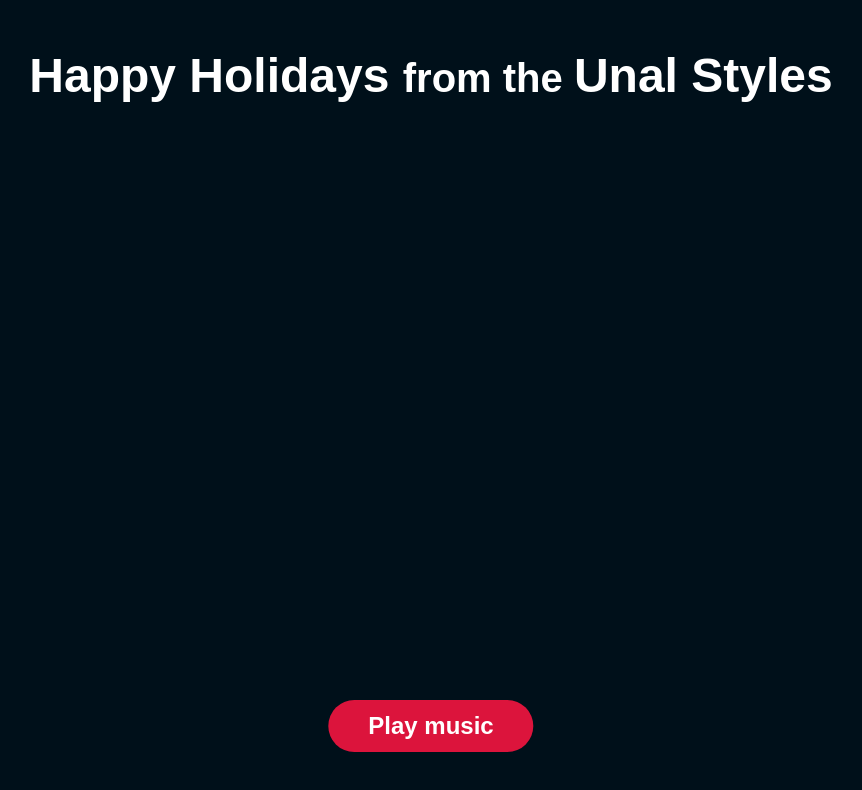
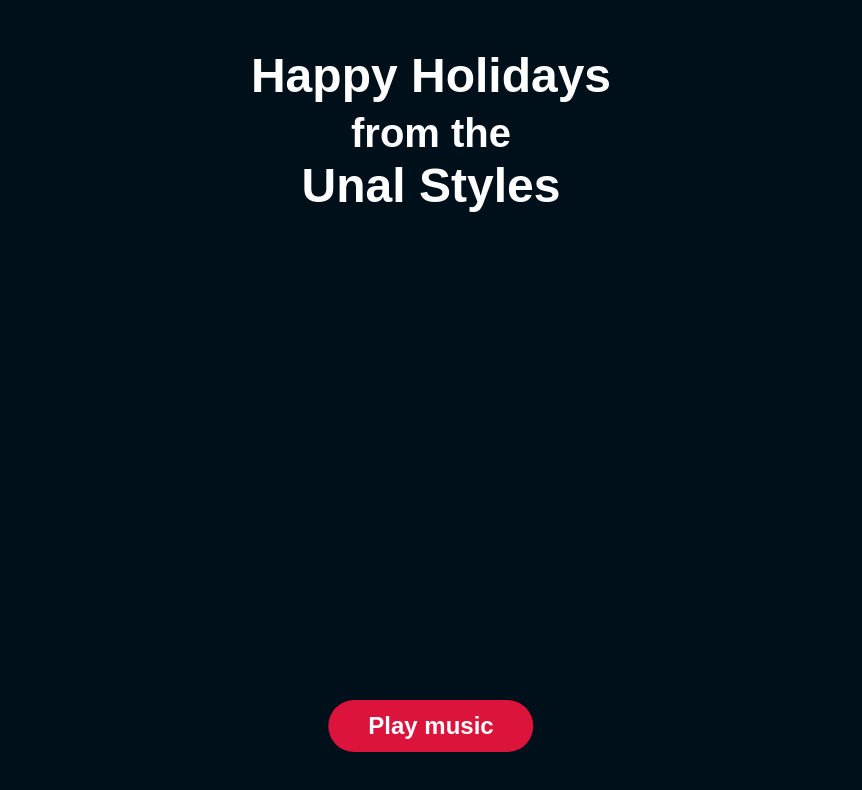
Before and after one commit to Tufan/tu.fan, a plain HTML site: page index.html in a window 1280 px wide. Shown: the whole page, without its empty margins (209-1071 px from the left). Drawn offline with nearby package versions, Linux system fonts and the light colour scheme; a web font is replaced by a local one.

Commit message:
Update index.html

```diff
--- a/index.html
+++ b/index.html
@@ -11,7 +11,7 @@
 <body>
 <!-- partial:index.partial.html -->
 <canvas class="webgl"></canvas>
-<h1>Happy Holidays <small>from the </small> Unal Styles</h1>
+<h1>Happy Holidays<br /><small>from the</small><br />Unal Styles</h1>
 <button id="play-music" type="button">Play music</button>
 <footer>
   <p style="display:none">Built with Three.js and GSAP.</p>
```
